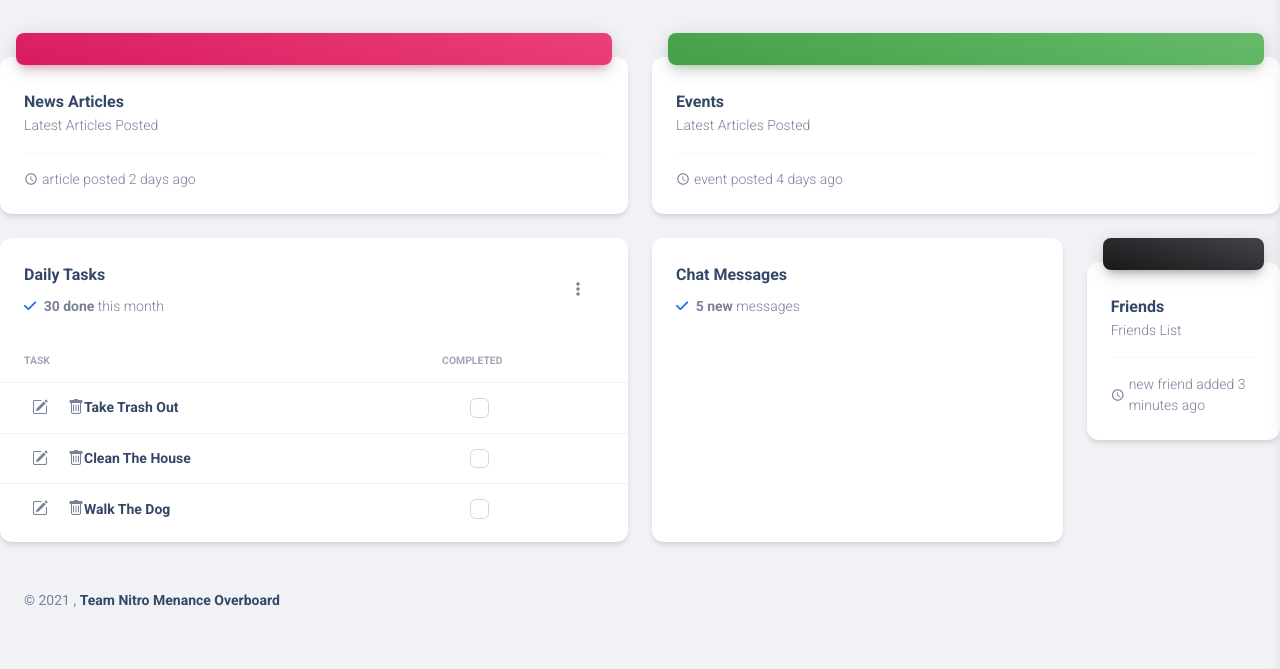
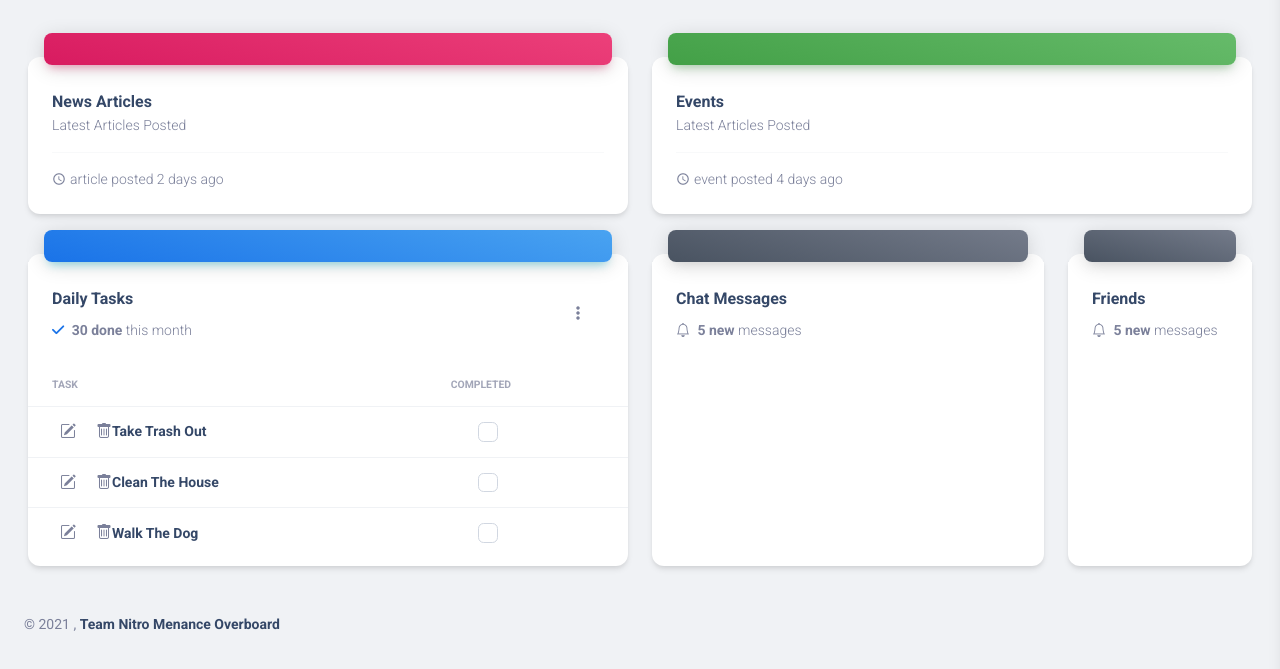
Before and after one commit to NewForce-Cohort-5/nutshell-nitro-menance-overboard, a plain HTML site: page src/dashboard.html in a window 1280 px wide. Shown: the part 53-722 px from the top of the page. Drawn offline with nearby package versions, Linux system fonts and the light colour scheme.

Commit message:
friends section design to match all cards on same row

```diff
--- a/src/dashboard.html
+++ b/src/dashboard.html
@@ -496,7 +496,7 @@
       <!-- End Navbar -->
 
       <!-- Row 1 : News Articles and Events -->
-      <div class="row mt-4">
+      <div class="row mt-4 m-3">
         <div class="col-lg-6 col-md-6 mt-4 mb-4">
           <div class="card z-index-2">
             <div
@@ -576,9 +576,35 @@
       </div>
 
       <!-- Row 2: Daily Tasks, Chat Messages, Friends  -->
-        <div class="row mb-4">
+        <div class="row mb-4 m-3">
           <div class="col-lg-6 col-md-6 mb-md-0 mb-4">
+
             <div class="card">
+              <div
+              class="
+                card-header
+                p-0
+                position-relative
+                mt-n4
+                mx-3
+                z-index-2
+                bg-transparent
+              "
+            >
+              <div
+                class="
+                  bg-gradient-info
+                  shadow-info
+                  border-radius-lg
+                  py-3
+                  pe-1
+                "
+              >
+                <div class="chart">
+                  <!-- Container for articles, events, or messages -->
+                </div>
+              </div>
+            </div>
               <div class="card-header pb-0">
                 <div class="row">
                   <div class="col-lg-6 col-7">
@@ -629,6 +655,7 @@
                   </div>
                 </div>
               </div>
+
               <div class="card-body px-0 pb-2">
                 <div class="table-responsive">
                   <table class="table align-items-center mb-0">
@@ -740,20 +767,6 @@
           </div>
           <div class="col-lg-4 col-md-6">
             <div class="card h-100">
-              <div class="card-header pb-0">
-                <h6>Chat Messages</h6>
-                <p class="text-sm mb-0">
-                  <i class="fa fa-check text-info" aria-hidden="true"></i>
-                  <span class="font-weight-bold ms-1">5 new</span> messages
-                </p>
-              </div>
-              <div class="card-body p-3"></div>
-            </div>
-          </div>
-
-          <!-- Friends Section -->
-          <div class="col-lg-2 mt-4 mb-3">
-            <div class="card z-index-2">
               <div
               class="
                 card-header
@@ -767,8 +780,8 @@
             >
               <div
                 class="
-                    bg-gradient-dark
-                    shadow-dark
+                  bg-gradient-secondary
+                  shadow-secondary
                   border-radius-lg
                   py-3
                   pe-1
@@ -779,15 +792,53 @@
                 </div>
               </div>
             </div>
-              <div class="card-body">
-                <h6 class="mb-0">Friends</h6>
-                <p class="text-sm">Friends List</p>
-                <hr class="dark horizontal" />
-                <div class="d-flex">
-                  <i class="material-icons text-sm my-auto me-1">schedule</i>
-                  <p class="mb-0 text-sm">new friend added 3 minutes ago</p>
+              <div class="card-header pb-0">
+                <h6>Chat Messages</h6>
+                <p class="text-sm mb-0">
+                  <i class="bi bi-bell"></i>
+                  <span class="font-weight-bold ms-1">5 new</span> messages
+                </p>
+              </div>
+              <div class="card-body p-3"></div>
             </div>
           </div>
+
+          <!-- Friends Section  -->
+          <div class="col-lg-2 col-md-2">
+            <div class="card h-100">
+              <div
+              class="
+                card-header
+                p-0
+                position-relative
+                mt-n4
+                mx-3
+                z-index-2
+                bg-transparent
+              "
+            >
+              <div
+                class="
+                  bg-gradient-secondary
+                  shadow-secondary
+                  border-radius-lg
+                  py-3
+                  pe-1
+                "
+              >
+                <div class="chart">
+                  <!-- Container for articles, events, or messages -->
+                </div>
+              </div>
+            </div>
+              <div class="card-header pb-0">
+                <h6>Friends</h6>
+                <p class="text-sm mb-0">
+                  <i class="bi bi-bell"></i>
+                  <span class="font-weight-bold ms-1">5 new</span> messages
+                </p>
+              </div>
+              <div class="card-body p-3"></div>
             </div>
           </div>
         </div>
```
Lines whose indentation alone changed are shown as unchanged.
